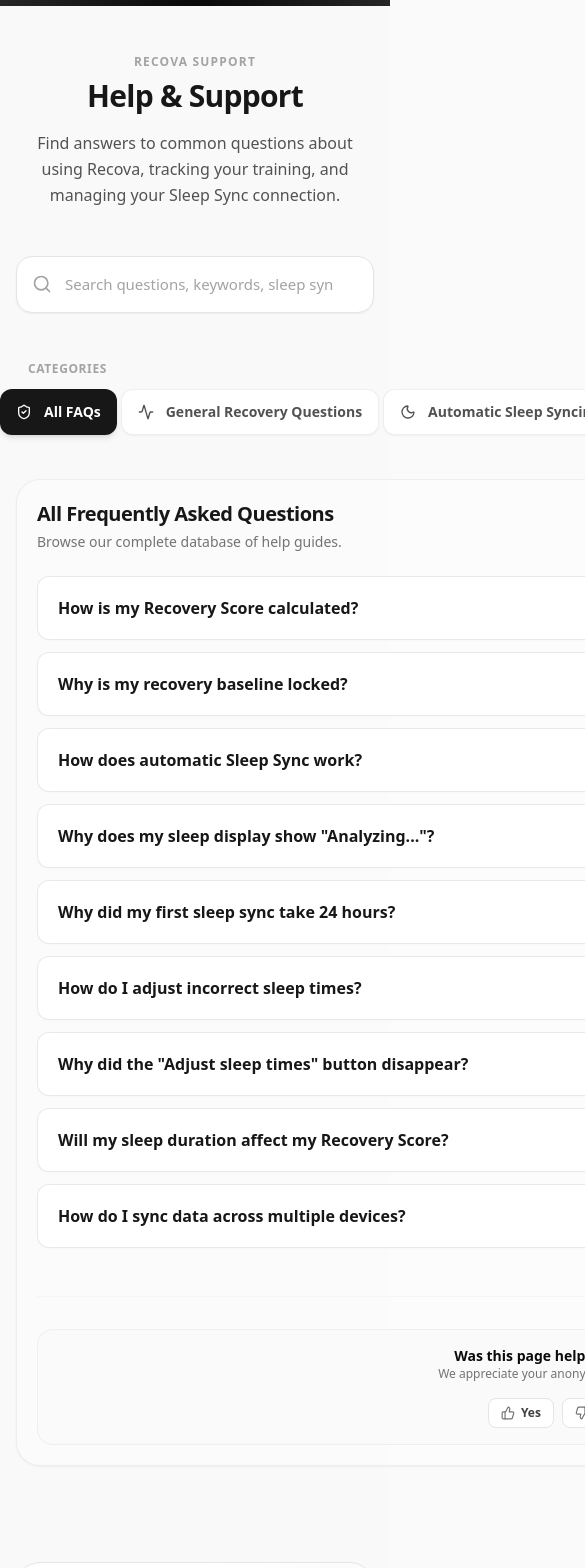
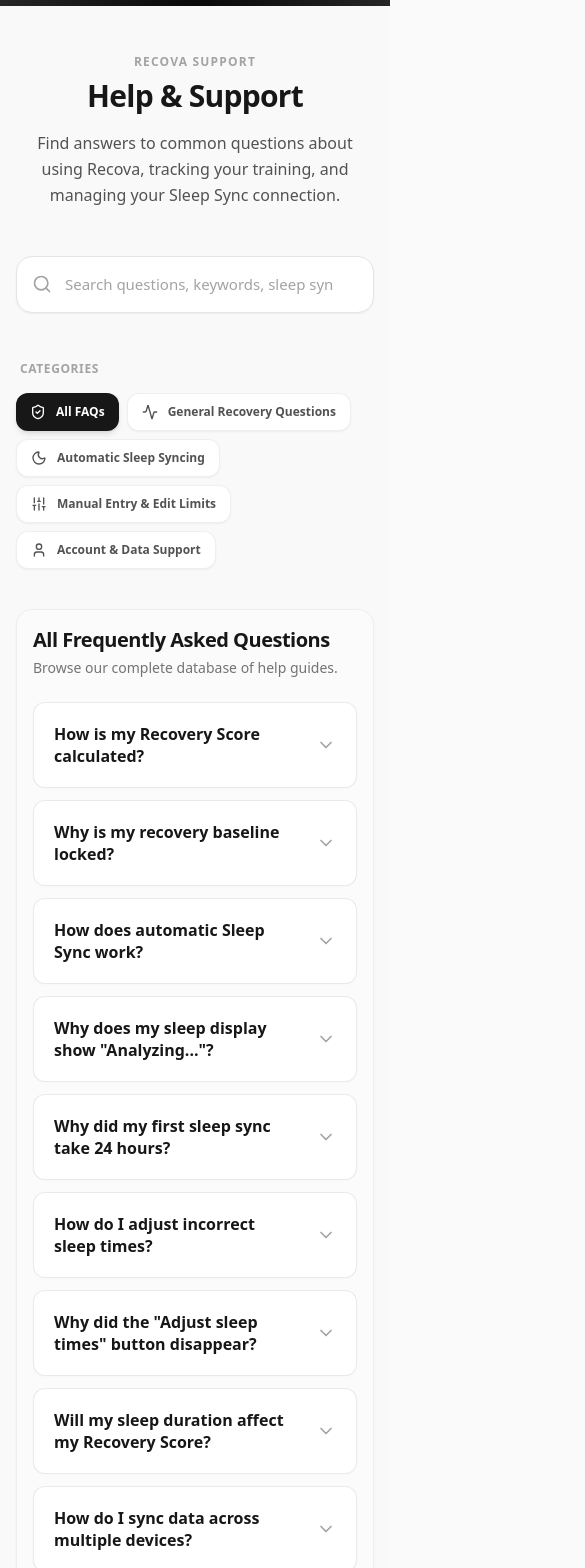
Before and after one commit to Dilli-Babu-K/recova-support, a React (Vite) app: page / in a window 390 px wide. Shown: the top 1568 px of the page, 585 px wide, since content can reach past the window. Built offline with nearby package versions, Linux system fonts and the light colour scheme.

Commit message:
refactor: optimize navigation layout for mobile
Transition navigation tabs from a horizontal scroll to a wrapped grid layout to improve usability and spacing on smaller screens.

```diff
--- a/App.tsx
+++ b/App.tsx
@@ -183,18 +183,18 @@
         <div className="grid lg:grid-cols-12 gap-8 items-start mb-20">
 
           {/* Navigation Tabs - Left Side (4 Cols) */}
-          <div className="lg:col-span-4 space-y-3">
-            <div className="text-xs font-bold text-neutral-400 tracking-wider uppercase px-3 mb-2">
+          <div className="lg:col-span-4 space-y-4">
+            <div className="text-xs font-bold text-neutral-400 tracking-wider uppercase px-1 mb-1">
               Categories
             </div>
 
-            <div className="flex flex-row lg:flex-col gap-1 overflow-x-auto pb-3 lg:pb-0 scrollbar-none snap-x -mx-4 px-4 lg:mx-0 lg:px-0">
+            <div className="flex flex-wrap lg:flex-col gap-2 lg:gap-1.5 pb-2 lg:pb-0">
               <button
                 onClick={() => {
                   setActiveCategory('all');
                   setSearchQuery('');
                 }}
-                className={`flex items-center gap-3 px-4 py-3 rounded-xl text-sm font-semibold transition-all duration-200 snap-start flex-shrink-0 cursor-pointer ${
+                className={`flex items-center gap-2.5 px-3.5 py-2.5 rounded-xl text-xs sm:text-sm font-semibold transition-all duration-200 cursor-pointer ${
                   activeCategory === 'all' && searchQuery === ''
                     ? 'bg-neutral-900 text-white shadow-md'
                     : 'bg-white text-neutral-600 hover:bg-neutral-100 hover:text-neutral-900 border border-neutral-200/60 shadow-sm'
@@ -215,7 +215,7 @@
                       setActiveCategory(category.id);
                       setSearchQuery('');
                     }}
-                    className={`flex items-center gap-3 px-4 py-3 rounded-xl text-sm font-semibold transition-all duration-200 snap-start flex-shrink-0 cursor-pointer text-left lg:w-full ${
+                    className={`flex items-center gap-2.5 px-3.5 py-2.5 rounded-xl text-xs sm:text-sm font-semibold transition-all duration-200 cursor-pointer text-left lg:w-full ${
                       isActive
                         ? 'bg-neutral-900 text-white shadow-md'
                         : 'bg-white text-neutral-600 hover:bg-neutral-100 hover:text-neutral-900 border border-neutral-200/60 shadow-sm'
@@ -224,9 +224,7 @@
                     <span className="flex-shrink-0">
                       {getIcon(category.iconName, "w-4 h-4")}
                     </span>
-                    <div className="truncate">
-                      <span className="block truncate">{category.title}</span>
-                    </div>
+                    <span className="block truncate">{category.title}</span>
                   </button>
                 );
               })}
@@ -246,7 +244,7 @@
 
           {/* Accordion Content - Right Side (8 Cols) */}
           <div className="lg:col-span-8">
-            <div className="bg-white/40 border border-neutral-200/60 rounded-3xl p-5 sm:p-8 shadow-sm">
+            <div className="bg-white/40 border border-neutral-200/60 rounded-2xl sm:rounded-3xl p-4 sm:p-8 shadow-sm">
               <div className="mb-6">
                 <h2 className="text-xl sm:text-2xl font-black text-neutral-900 tracking-tight">
                   {searchQuery ? "Search Results" : activeCategory === 'all' ? "All Frequently Asked Questions" : supportData.find(c => c.id === activeCategory)?.title}
```
